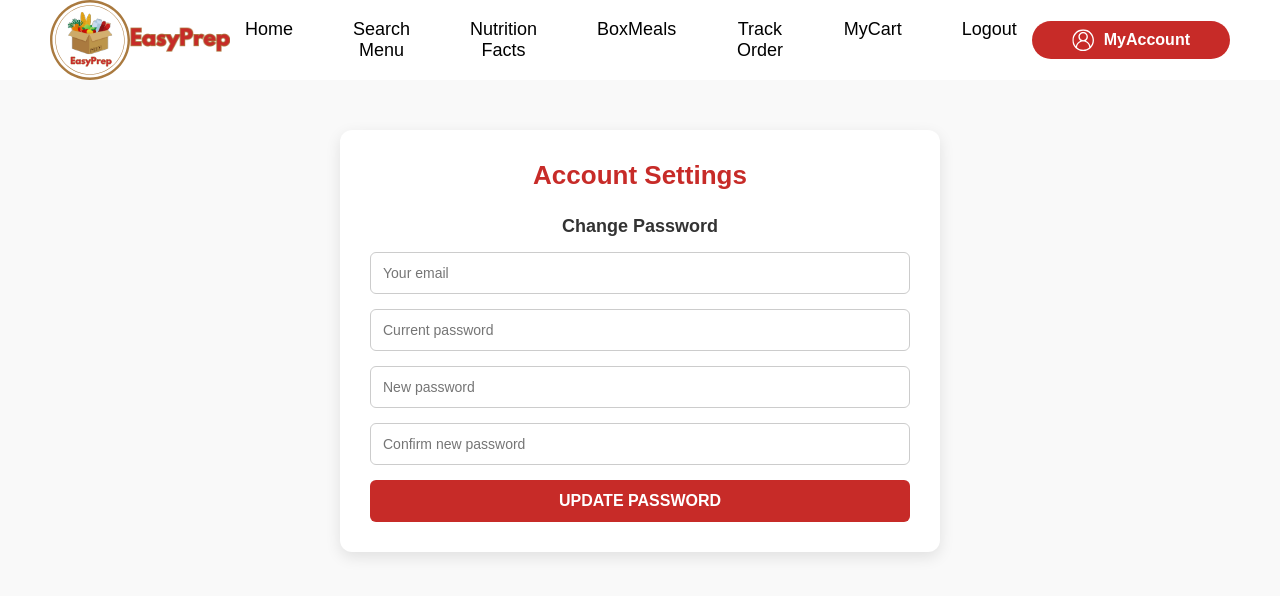
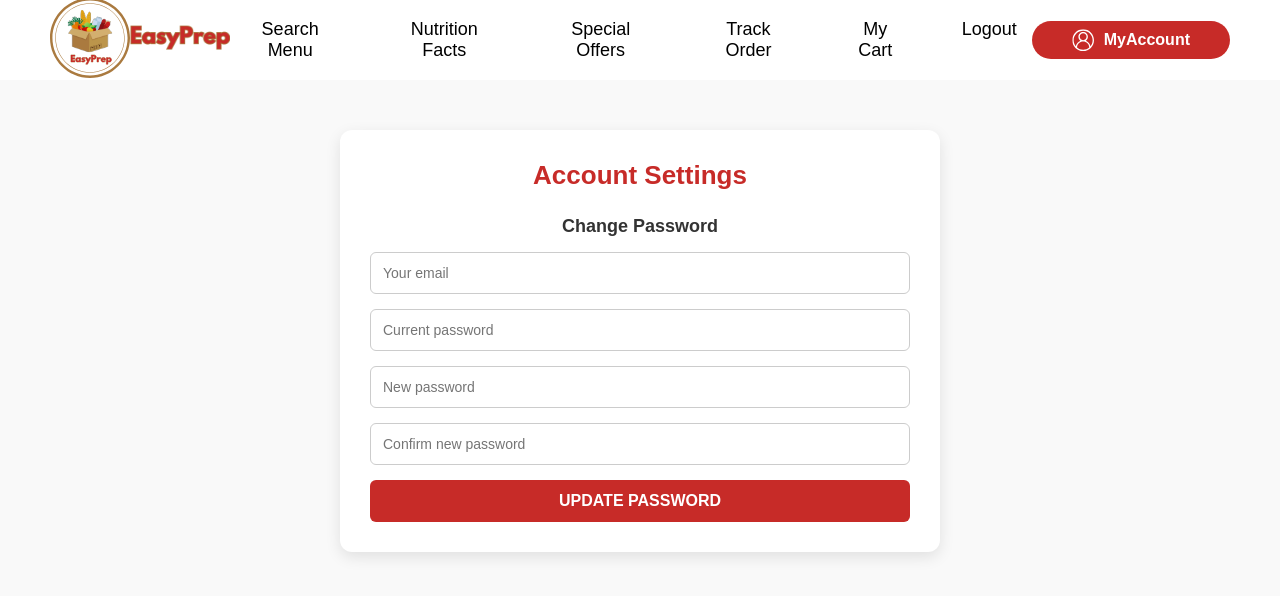
Before and after one commit to Shehreyaar/EasyPrep, a React (Vite) app in the folder frontend/: page /settings in a window 1280 px wide. Shown: the top 596 px of the page. Built offline with nearby package versions, Linux system fonts and the light colour scheme; no server answers; sample sign-in values are in the browser's storage.

Commit message:
Fixed Small Navigation Issue
Cart and Nutrition Page logo would not send back to home page

```diff
--- a/frontend/src/pages/Cart.jsx
+++ b/frontend/src/pages/Cart.jsx
@@ -137,14 +137,17 @@ const Cart = () => {
       {/* the navbar */}
       <header className="header">
         <nav className="navbar">
-          <div className="logo-container">
-            <img src="/Images/logoEasyPrep.svg" alt="EasyPrep" className="logo" />
+        <div className="logo-container">
+            <a href="/home-logged-in">
+              <img src="/Images/logoEasyPrep.svg" alt="EasyPrep" className="logo" />
+            </a>
           </div>
           <div className="nameApp">
+          <a href="/home-logged-in">
             <img src="/Images/nameApp.png" alt="NameApp" className="name" />
+            </a>
           </div>
           <ul className="nav-links">
-            <li><a href="/home-logged-in">Home</a></li>
             <li><a href="/search">Search Menu</a></li>
             <li><a href="/meal-detail">Nutrition Facts</a></li>
             <li><a href="/special-offers">Special Offers</a></li>
--- a/frontend/src/pages/MealDetail.jsx
+++ b/frontend/src/pages/MealDetail.jsx
@@ -89,14 +89,17 @@ function MealDetail({ addToCart, cartLength }) {
     <>
       <header className="header">
         <nav className="navbar">
-          <div className="logo-container">
-            <img src="/Images/logoEasyPrep.svg" alt="EasyPrep" className="logo" />
+        <div className="logo-container">
+            <a href="/home-logged-in">
+              <img src="/Images/logoEasyPrep.svg" alt="EasyPrep" className="logo" />
+            </a>
           </div>
           <div className="nameApp">
+          <a href="/home-logged-in">
             <img src="/Images/nameApp.png" alt="NameApp" className="name" />
+            </a>
           </div>
           <ul className="nav-links">
-            <li><a href="/home-logged-in">Home</a></li>
             <li><a href="/search">Search Menu</a></li>
             <li><a href="/meal-detail">Nutrition Facts</a></li>
             <li><a href="/special-offers">Special Offers</a></li>
--- a/frontend/src/pages/Settings.jsx
+++ b/frontend/src/pages/Settings.jsx
@@ -56,20 +56,22 @@ function Settings() {
   return (
     <>
       <header className="header">
-        <div className="logo-container">
-          <img src="/Images/logoEasyPrep.svg" alt="Logo" className="logo" />
+      <div className="logo-container">
+          <Link to="/home-logged-in">
+            <img src="/Images/logoEasyPrep.svg" alt="Logo" className="logo" />
+          </Link>
         </div>
         <div className="nameApp">
-          <img src="/Images/nameApp.png" alt="NameApp" className="name" />
+          <Link to="/home-logged-in">
+            <img src="/Images/nameApp.png" alt="NameApp" className="name" />
+          </Link>
         </div>
-
         <nav className="nav-menu">
-          <Link to="/home-logged-in">Home</Link>
           <Link to="/search">Search Menu</Link>
           <Link to="/meal-detail">Nutrition Facts</Link>
-          <Link to="#">BoxMeals</Link>
-          <Link to="#">Track Order</Link>
-          <Link to="/cart">MyCart</Link>
+          <Link to="/special-offers">Special Offers</Link>
+          <Link to="/track-order">Track Order</Link>
+          <Link to="/cart">My Cart</Link>
           <Link to="/">Logout</Link>
         </nav>
 
```
